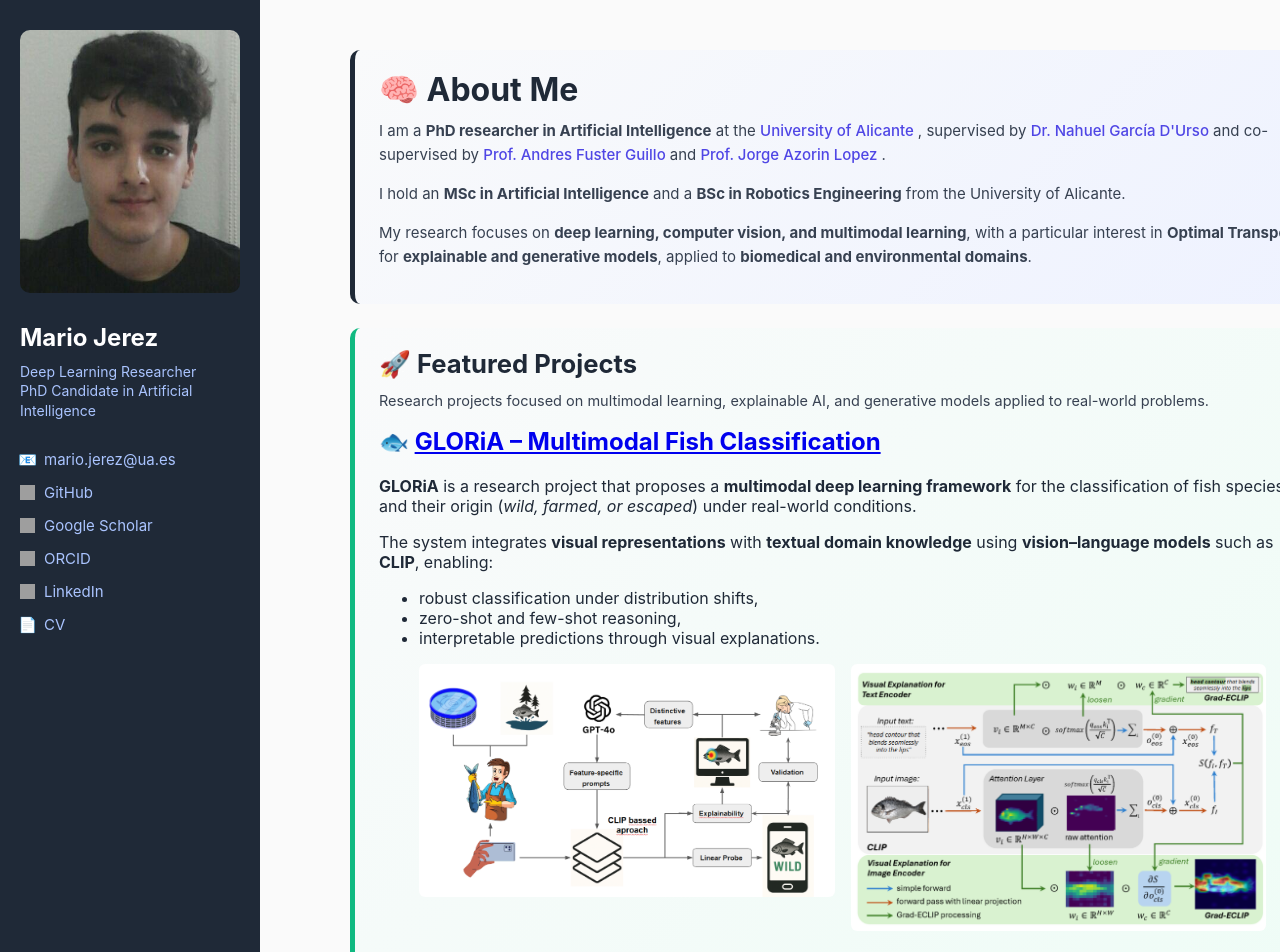
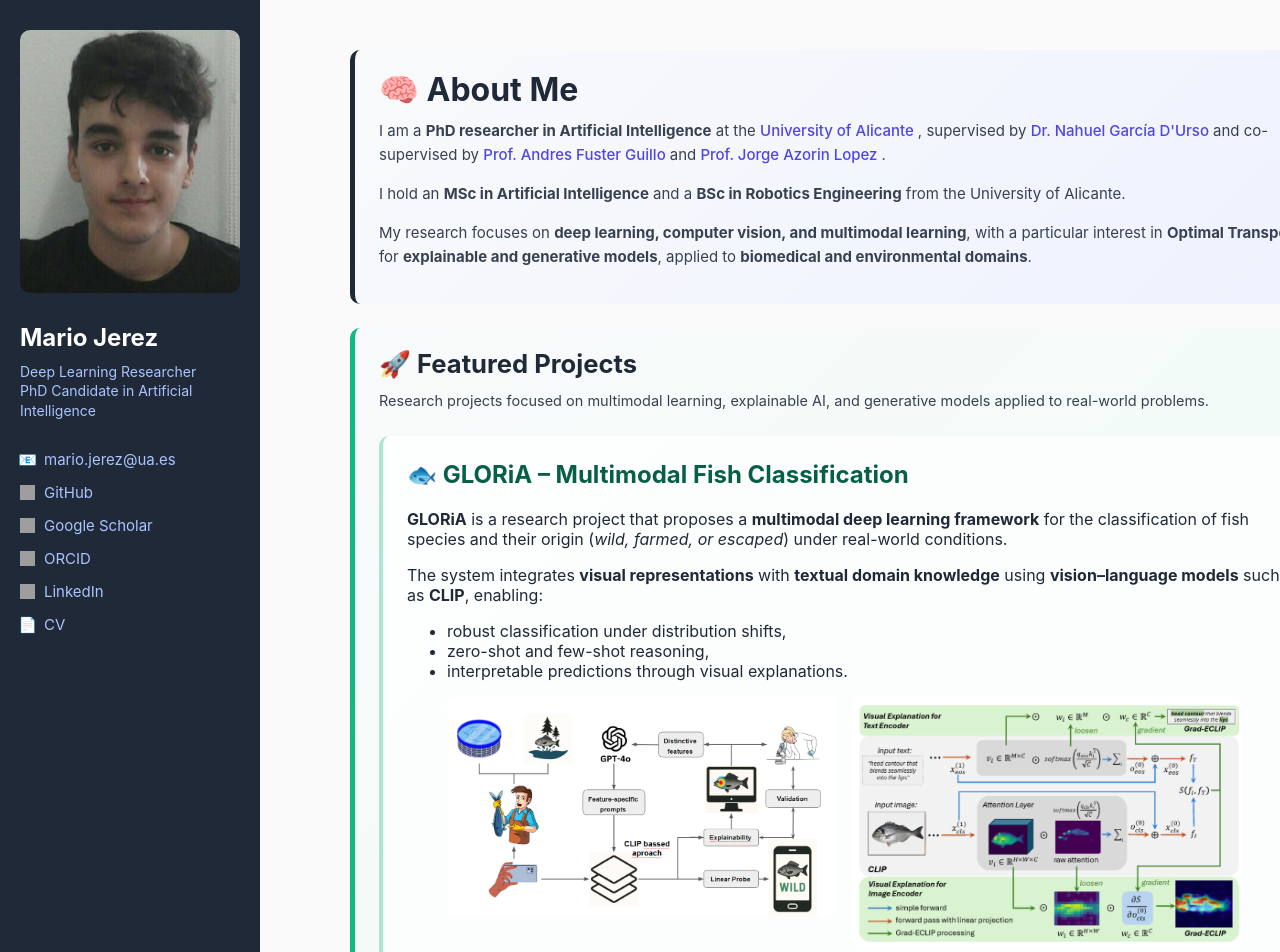
Before and after one commit to Mariojt72/Mariojt72.github.io, a Jekyll site: the page built from index.md, in a window 1280 px wide and 1400 px high. Shown: the top 952 px of the window. Built offline with Jekyll 4.4.1, drawn with Linux system fonts in a browser that asks for light colours; grey boxes are pictures that could not be loaded.

Commit message:
Update style.css

```diff
--- a/assets/css/style.css
+++ b/assets/css/style.css
@@ -303,3 +303,30 @@ figure figcaption {
 .pub-item a:hover {
   text-decoration: underline;
 }
+
+.projects-list {
+  margin-top: 24px;
+  display: flex;
+  flex-direction: column;
+  gap: 24px;
+}
+
+.project-card {
+  padding: 24px;
+  background: rgba(255, 255, 255, 0.7);
+  border-radius: 10px;
+  border-left: 4px solid rgba(16, 185, 129, 0.35);
+}
+
+.project-card h2 {
+  margin-top: 0;
+}
+
+.project-card a {
+  color: #065f46;
+  text-decoration: none;
+}
+
+.project-card a:hover {
+  text-decoration: underline;
+}
```
